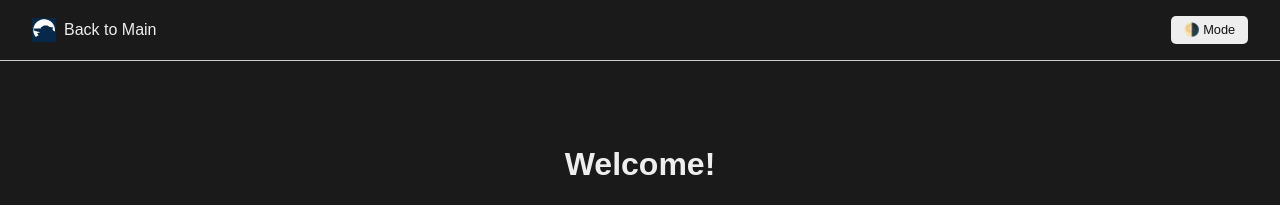
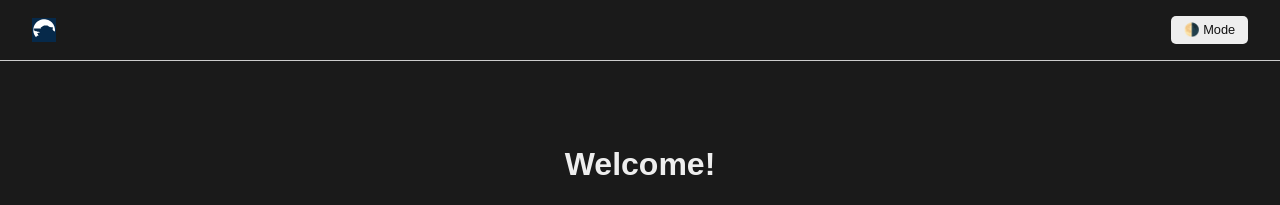
Before and after one commit to DenisCzeskleba/czeskleba.github.io, a Jekyll site: the page built from index.md, in a window 1280 px wide. Shown: the top 205 px of the page. Built offline with Jekyll 4.4.1, drawn with Linux system fonts in a browser that asks for light colours.

Commit message:
Update default.html

```diff
--- a/_layouts/default.html
+++ b/_layouts/default.html
@@ -146,7 +146,9 @@
   <header>
     <a class="logo" href="/">
       <img src="/assets/logo.svg" alt="Home" />
-      <span>Back to Main</span>
+      {% unless page.url == "/" %}
+        <span>← Back to Main</span>
+      {% endunless %}
     </a>
     <div>
       <button class="theme-toggle" onclick="toggleTheme()">🌗 Mode</button>
```
